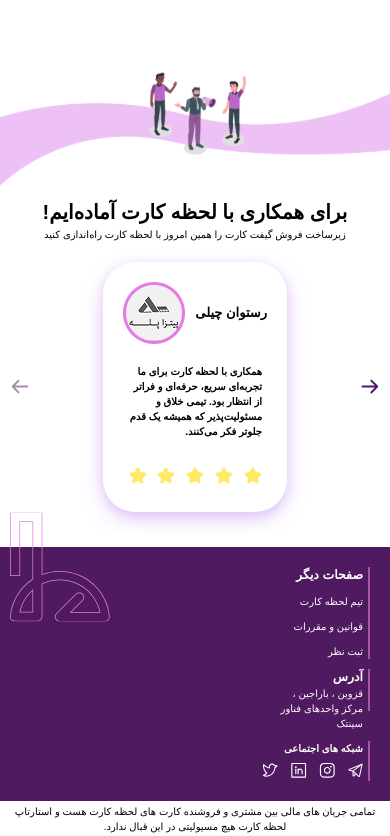
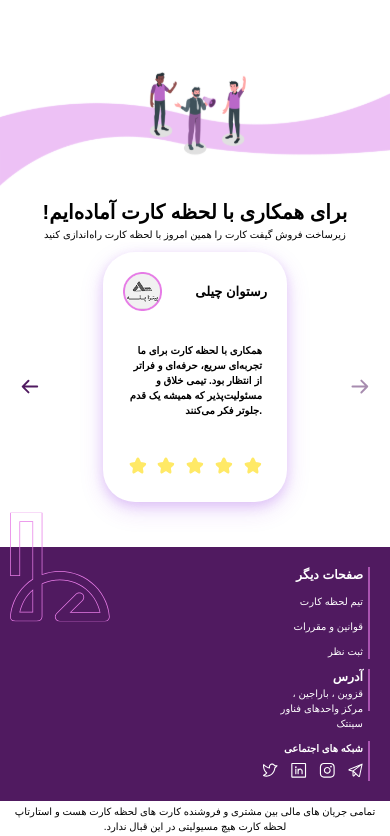
Before and after one commit to Peacefuldude/lahzePartnership, a React (Vite) app: page / in a window 390 px wide. Shown: the part 1951-2787 px from the top of the page. Built offline with nearby package versions, Linux system fonts and the light colour scheme; a web font is replaced by a local one.

Commit message:
carousel added

```diff
--- a/src/Components/Shared/Carousel/CarouselComponent.css
+++ b/src/Components/Shared/Carousel/CarouselComponent.css
@@ -5,32 +5,60 @@
     padding: 0 60px;
 }
 
-.carousel-button {
+/* Mobile buttons (on sides) */
+.carousel-button-container.mobile {
     position: absolute;
+    width: 100%;
     top: 50%;
+    left: 0;
     transform: translateY(-50%);
+    display: flex;
+    justify-content: space-between;
+    padding: 0 10px;
+    pointer-events: none;
+    z-index: 2; /* Ensure buttons stay above cards */
+}
+.carousel-brand-icon{
+    width: 39px !important;
+}
+.carousel-button-container.mobile .carousel-button {
+    pointer-events: auto;
+    position: relative;
     background: transparent;
     border: none;
-    padding: 0;
-    cursor: pointer;
-    z-index: 1;
+    width: 40px;
+    height: 40px;
+}
+.carousel-item{
+    padding: 10px;
+}
+/* Desktop/tablet buttons (centered bottom) */
+.carousel-button-container.desktop {
+    position: absolute;
+    bottom: 20px;
+    left: 0;
+    right: 0;
+    display: flex;
+    justify-content: center;
+    gap: 20px;
+    z-index: 2; /* Ensure buttons stay above cards */
 }
 
-.carousel-button.prev-button {
-    left: 0;
+.carousel-button-container.desktop .carousel-button {
+    background: transparent;
+    border: none;
+    width: 40px;
+    height: 40px;
 }
 
-.carousel-button.next-button {
-    right: 0;
-}
-
+/* Common styles */
 .carousel-button.disabled {
     opacity: 0.5;
     cursor: not-allowed;
 }
 
 .carousel-container {
-    padding: 20px 0;
+    padding-bottom: 80px; /* Space for bottom buttons */
 }
 
 .testimonial-card {
@@ -42,31 +70,22 @@
     padding: 20px;
     box-shadow: 0 4px 12px rgba(138, 43, 226, 0.2),
     0 8px 24px rgba(138, 43, 226, 0.15);
-    direction: rtl;
-    text-align: right;
-    display: flex;
-    flex-direction: column;
-    justify-content: space-between;
+    position: relative; /* Add this */
+    z-index: 1; /* Add this */
+    transform: translateZ(0); /* Force hardware acceleration */
 }
 
+/* Mobile adjustments */
 @media (max-width: 900px) {
     .carousel-wrapper {
         padding: 0 40px;
     }
-
+    .carousel-container {
+        padding-bottom: 20px;
+    }
     .testimonial-card {
         width: 184px;
         height: auto;
         min-height: 250px;
     }
-
-    .carousel-button {
-        width: 40px;
-        height: 40px;
-    }
-
-    .carousel-button svg {
-        width: 40px;
-        height: 40px;
-    }
 }
--- a/src/Components/Shared/Carousel/CarouselComponent.jsx
+++ b/src/Components/Shared/Carousel/CarouselComponent.jsx
@@ -3,20 +3,22 @@ import Carousel from 'react-multi-carousel';
 import 'react-multi-carousel/lib/styles.css';
 import './CarouselComponent.css';
 
-// Custom button group component
 const ButtonGroup = ({ next, previous, ...rest }) => {
     const { carouselState: { currentSlide, slidesToShow } } = rest;
     const totalSlides = rest.carouselState.totalItems;
-
+    const isMobile = rest.carouselState.deviceType === 'tablet' || rest.carouselState.deviceType === 'mobile';
+    console.log(rest.carouselState.deviceType)
     return (
+        <div className={`carousel-button-container ${isMobile ? 'mobile' : 'desktop'}`}>
+            {isMobile ? (
                 <>
                     <button
                         className={`carousel-button prev-button ${currentSlide === 0 ? 'disabled' : ''}`}
                         onClick={() => previous()}
                         disabled={currentSlide === 0}
                     >
-                <svg width="63" height="62" viewBox="0 0 63 62" fill="none" xmlns="http://www.w3.org/2000/svg">
-                    <path d="M29.134 21.1385L19.9688 30.3039M19.9688 30.3039L29.134 39.4691M19.9688 30.3039H42.8818" stroke="#501A60" strokeWidth="3" strokeLinecap="round" strokeLinejoin="round"/>
+                        <svg width="40" height="40" viewBox="0 0 62 62" fill="none">
+                            <path d="M33.0613 21.1387L42.2266 30.3039M42.2266 30.3039L33.0613 39.4692M42.2266 30.3039H19.3135" stroke="#501A60" strokeWidth="3" strokeLinecap="round" strokeLinejoin="round"/>
                         </svg>
                     </button>
                     <button
@@ -24,14 +26,38 @@ const ButtonGroup = ({ next, previous, ...rest }) => {
                         onClick={() => next()}
                         disabled={currentSlide >= totalSlides - slidesToShow}
                     >
-                <svg width="62" height="62" viewBox="0 0 62 62" fill="none" xmlns="http://www.w3.org/2000/svg">
+                        <svg width="40" height="40" viewBox="0 0 63 62" fill="none">
+                            <path d="M29.134 21.1385L19.9688 30.3039M19.9688 30.3039L29.134 39.4691M19.9688 30.3039H42.8818" stroke="#501A60" strokeWidth="3" strokeLinecap="round" strokeLinejoin="round"/>
+                        </svg>
+
+                    </button>
+                </>
+            ) : (
+                <div className="center-buttons">
+                    <button
+                        className={`carousel-button ${currentSlide === 0 ? 'disabled' : ''}`}
+                        onClick={() => previous()}
+                        disabled={currentSlide === 0}
+                    >
+                        <svg width="40" height="40" viewBox="0 0 62 62" fill="none">
                             <path d="M33.0613 21.1387L42.2266 30.3039M42.2266 30.3039L33.0613 39.4692M42.2266 30.3039H19.3135" stroke="#501A60" strokeWidth="3" strokeLinecap="round" strokeLinejoin="round"/>
                         </svg>
                     </button>
-        </>
+                    <button
+                        className={`carousel-button ${currentSlide >= totalSlides - slidesToShow ? 'disabled' : ''}`}
+                        onClick={() => next()}
+                        disabled={currentSlide >= totalSlides - slidesToShow}
+                    >
+                        <svg width="40" height="40" viewBox="0 0 63 62" fill="none">
+                            <path d="M29.134 21.1385L19.9688 30.3039M19.9688 30.3039L29.134 39.4691M19.9688 30.3039H42.8818" stroke="#501A60" strokeWidth="3" strokeLinecap="round" strokeLinejoin="round"/>
+                        </svg>
+
+                    </button>
+                </div>
+            )}
+        </div>
     );
 };
-// Main carousel component
 const CarouselComponent = () => {
     const testimonials = [
         { id: 1, name: "رستوان چیلی", text: "همکاری با لحظه کارت برای ما تجربه‌ای سریع، حرفه‌ای و فراتر از انتظار بود. تیمی خلاق و مسئولیت‌پذیر که همیشه یک قدم جلوتر فکر می‌کنند.", rating: 4, avatar: "../src/assets/carousel/logo.png" },
@@ -67,11 +93,11 @@ const CarouselComponent = () => {
                 items: 3
             },
             tablet: {
-            breakpoint: { max: 1024, min: 464 },
+                breakpoint: { max: 1024, min: 768 },
                 items: 2
             },
             mobile: {
-            breakpoint: { max: 464, min: 0 },
+                breakpoint: { max: 768, min: 0 },
                 items: 1
             }
         };
@@ -88,9 +114,9 @@ const CarouselComponent = () => {
                 itemClass="carousel-item"
             >
                 {testimonials.map((testimonial) => (
-                    <div key={testimonial.id} className="testimonial-card">
-                        <div className="flex flex-row-reverse justify-between items-center">
-                            <img src={testimonial.avatar} alt={testimonial.name} />
+                    <div key={testimonial.id} className="testimonial-card flex justify-between flex-col">
+                        <div className="flex flex-row justify-between items-center">
+                            <img className={"carousel-brand-icon"} src={testimonial.avatar} alt={testimonial.name} />
                             <div className="font-bold text-[1.3rem]">{testimonial.name}</div>
                         </div>
                         <div className="carousel-text font-semibold p-2">{testimonial.text}</div>
```
Lines whose indentation alone changed are shown as unchanged.
